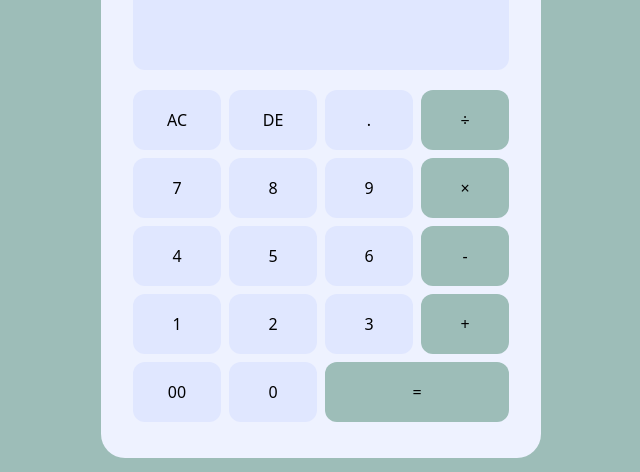
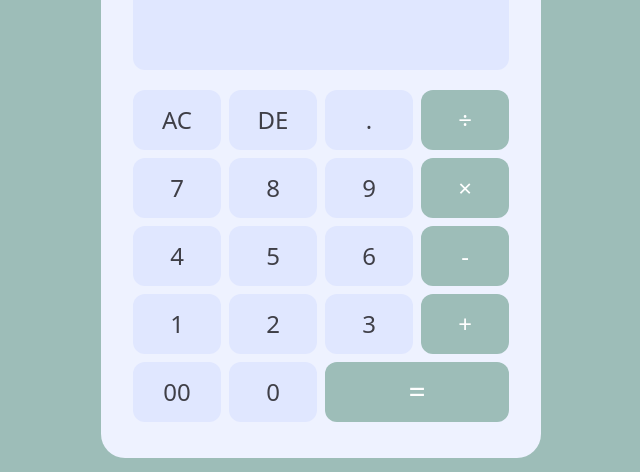
Before and after one commit to tjasika/calculator, a React (Vite) app: page / in a window 1280 px wide. Shown: the part 262-734 px from the top of the page, without its empty margins (319-959 px from the left). Built offline with nearby package versions, Linux system fonts and the light colour scheme.

Commit message:
Components fix

```diff
--- a/src/App.jsx
+++ b/src/App.jsx
@@ -1,4 +1,31 @@
+import Button from "./Button";
+
 function App() {
+  const buttons = [
+    { value: "AC", bg: "bg-indigo-100", text: "text-zinc-700" },
+    { value: "DE", bg: "bg-indigo-100", text: "text-zinc-700" },
+    { value: ".", bg: "bg-indigo-100", text: "text-zinc-700" },
+    { value: "÷", bg: "bg-main", text: "text-white" },
+
+    { value: "7", bg: "bg-indigo-100", text: "text-zinc-700" },
+    { value: "8", bg: "bg-indigo-100", text: "text-zinc-700" },
+    { value: "9", bg: "bg-indigo-100", text: "text-zinc-700" },
+    { value: "×", bg: "bg-main", text: "text-white" },
+
+    { value: "4", bg: "bg-indigo-100", text: "text-zinc-700" },
+    { value: "5", bg: "bg-indigo-100", text: "text-zinc-700" },
+    { value: "6", bg: "bg-indigo-100", text: "text-zinc-700" },
+    { value: "-", bg: "bg-main", text: "text-white" },
+
+    { value: "1", bg: "bg-indigo-100", text: "text-zinc-700" },
+    { value: "2", bg: "bg-indigo-100", text: "text-zinc-700" },
+    { value: "3", bg: "bg-indigo-100", text: "text-zinc-700" },
+    { value: "+", bg: "bg-main", text: "text-white" },
+
+    { value: "00", bg: "bg-indigo-100", text: "text-zinc-700" },
+    { value: "0", bg: "bg-indigo-100", text: "text-zinc-700" },
+    { value: "=", bg: "bg-main", text: "text-white w-46 text-3xl" },
+  ];
 
   return (
     <>
@@ -7,34 +34,22 @@ function App() {
 
         <div className="bg-indigo-50 h-150 w-110 p-8 rounded-3xl">
           <form>
+
             <div>
               <input type="text" className="h-45 w-full outline-none bg-indigo-100 rounded-xl" />
             </div>
+
             <div className="pt-5 grid grid-cols-4 gap-2">
-              <input className="h-15 bg-indigo-100 rounded-xl" type="button" value="AC"></input>
-              <input className="h-15 bg-indigo-100 rounded-xl" type="button" value="DE"></input>
-              <input className="h-15 bg-indigo-100 rounded-xl" type="button" value="."></input>
-              <input className="h-15 bg-main rounded-xl" type="button" value="÷"></input>
+              {buttons.map((button, index) => (
+                <Button
+                  key={index}
+                  value={button.value}
+                  bg={button.bg}
+                  text={button.text}
+                  ></Button>
+              ))}
+            </div>
 
-              <input className="h-15 bg-indigo-100 rounded-xl" type="button" value="7"></input>
-              <input className="h-15 bg-indigo-100 rounded-xl" type="button" value="8"></input>
-              <input className="h-15 bg-indigo-100 rounded-xl" type="button" value="9"></input>
-              <input className="h-15 bg-main rounded-xl" type="button" value="×"></input>
-
-              <input className="h-15 bg-indigo-100 rounded-xl" type="button" value="4"></input>
-              <input className="h-15 bg-indigo-100 rounded-xl" type="button" value="5"></input>
-              <input className="h-15 bg-indigo-100 rounded-xl" type="button" value="6"></input>
-              <input className="h-15 bg-main rounded-xl" type="button" value="-"></input>
-
-              <input className="h-15 bg-indigo-100 rounded-xl" type="button" value="1"></input>
-              <input className="h-15 bg-indigo-100 rounded-xl" type="button" value="2"></input>
-              <input className="h-15 bg-indigo-100 rounded-xl" type="button" value="3"></input>
-              <input className="h-15 bg-main rounded-xl" type="button" value="+"></input>
-
-              <input className="h-15 bg-indigo-100 rounded-xl" type="button" value="00"></input>
-              <input className="h-15 bg-indigo-100 rounded-xl" type="button" value="0"></input>
-              <input className="h-15 w-46 bg-main rounded-xl" type="button" value="="></input>
-            </div>
           </form>
         </div>
 
--- /dev/null
+++ b/src/Button.jsx
@@ -0,0 +1,10 @@
+export default function Button({ value, bg = "bg-indigo-100", text = "text-zinc-700", onClick }) {
+  return (
+    <input
+      type="button"
+      value={value}
+      onClick={onClick}
+      className={`h-15 rounded-xl text-2xl hover:cursor-pointer ${bg} ${text}`}
+    />
+  );
+}
```
